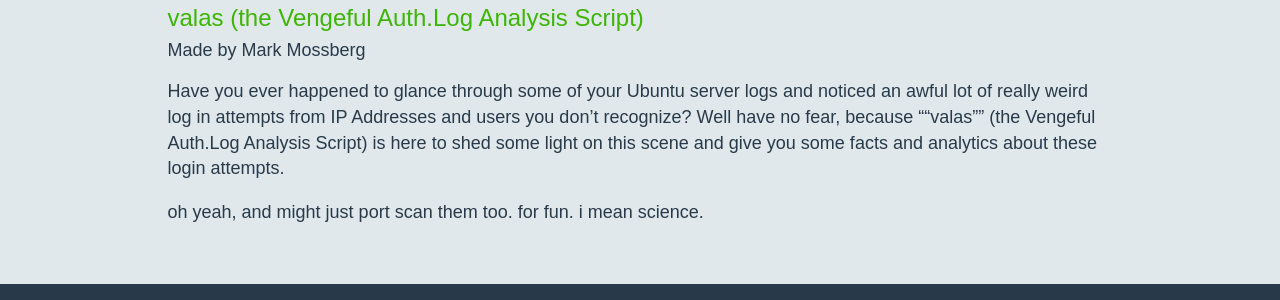
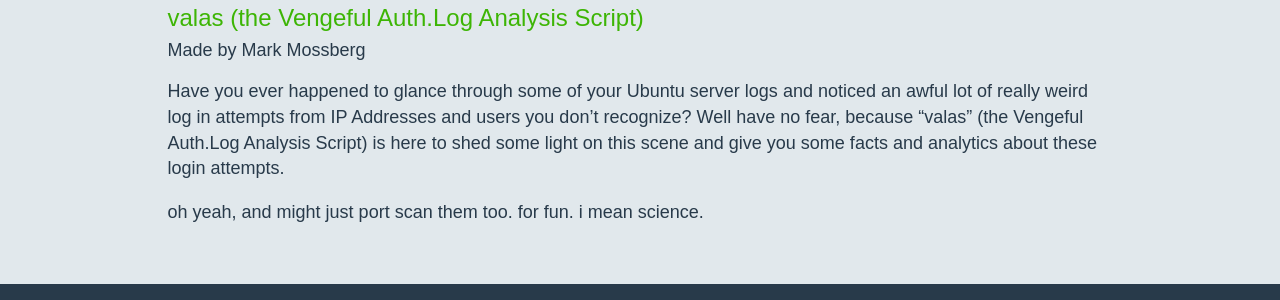
Before and after one commit to HackBeanpot/Projects, a Jekyll site: the page built from 2014-projects.md, in a window 1280 px wide and 900 px high, scrolled down 5365 px. Shown: the part 528-828 px from the top of the window. Built offline with Jekyll 4.4.1, drawn with Linux system fonts in a browser that asks for light colours; Markdown is read by kramdown in place of the engine named in the settings.

Commit message:
fucking Sublime, fucking up my shit.

```diff
--- a/2014-projects.md
+++ b/2014-projects.md
@@ -275,7 +275,7 @@
 
 Have you ever happened to glance through some of your Ubuntu server logs and
 noticed an awful lot of really weird log in attempts from IP Addresses and users
-you don't recognize? Well have no fear, because ""valas"" (the Vengeful Auth.Log
+you don't recognize? Well have no fear, because "valas" (the Vengeful Auth.Log
 Analysis Script) is here to shed some light on this scene and give you some
 facts and analytics about these login attempts.
 
```
